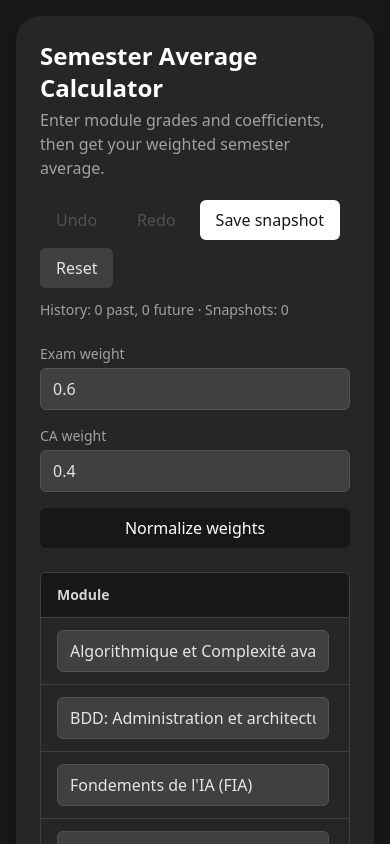
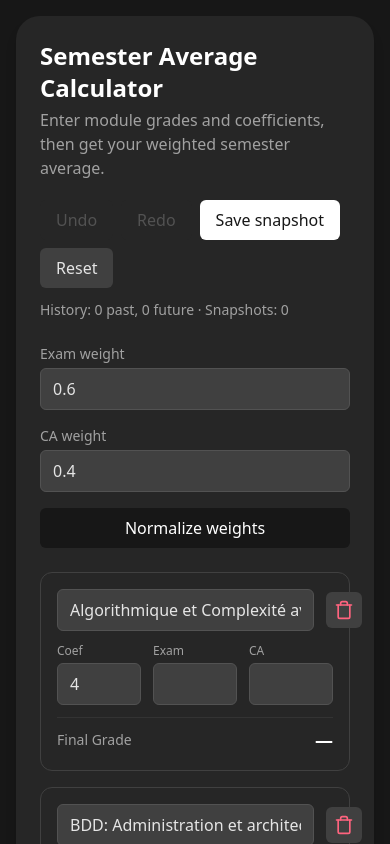
Before and after one commit to djalilmsk/avg-calc, a React (Vite) app: page / in a window 390 px wide. Shown: the top 844 px of the page. Built offline with nearby package versions, Linux system fonts and the light colour scheme.

Commit message:
Add responsive mobile card view for semester average app

```diff
--- a/src/Calculator.jsx
+++ b/src/Calculator.jsx
@@ -392,8 +392,9 @@ export default function SemesterAverageApp() {
               </div>
             )}
 
-            <div className="table-container mt-6 overflow-x-auto rounded-md border border-neutral-700">
-              <table className="min-w-225 w-full border-collapse">
+            {/* Desktop Table View */}
+            <div className="hidden md:block table-container mt-6 overflow-x-auto rounded-md border border-neutral-700">
+              <table className="min-w-[900px] w-full border-collapse">
                 <thead className="bg-neutral-900">
                   <tr>
                     <th className="text-left text-sm font-semibold text-neutral-300 px-4 py-3">Module</th>
@@ -458,6 +459,69 @@ export default function SemesterAverageApp() {
               </table>
             </div>
 
+            {/* Mobile Card View */}
+            <div className="md:hidden mt-6 flex flex-col gap-4">
+              {computed.perRow.map((r, i) => (
+                <div key={i} className="flex flex-col gap-3 rounded-xl bg-neutral-800/50 border border-neutral-700 p-4">
+                  <div className="flex items-center gap-3">
+                    <input
+                      value={r.name}
+                      onChange={(e) => updateRow(i, "name", e.target.value)}
+                      className="flex-1 rounded-md border border-neutral-600 bg-neutral-700 px-3 py-2 text-neutral-200 outline-none focus:border-neutral-500 font-medium"
+                      placeholder="Module name"
+                    />
+                    <button
+                      onClick={() => removeRow(i)}
+                      className="cursor-pointer rounded-md bg-neutral-700 p-2 text-rose-400 hover:bg-neutral-600 flex-shrink-0"
+                      title="Remove module"
+                    >
+                      <svg xmlns="http://www.w3.org/2000/svg" width="20" height="20" viewBox="0 0 24 24" fill="none" stroke="currentColor" strokeWidth="2" strokeLinecap="round" strokeLinejoin="round"><path d="M3 6h18"/><path d="M19 6v14c0 1-1 2-2 2H7c-1 0-2-1-2-2V6"/><path d="M8 6V4c0-1 1-2 2-2h4c1 0 2 1 2 2v2"/></svg>
+                    </button>
+                  </div>
+
+                  <div className="grid grid-cols-3 gap-3">
+                    <div>
+                      <label className="block text-xs text-neutral-400 mb-1">Coef</label>
+                      <input
+                        type="number"
+                        step="1"
+                        value={r.coef}
+                        onChange={(e) => updateRow(i, "coef", e.target.value)}
+                        className="w-full rounded-md border border-neutral-600 bg-neutral-700 px-3 py-2 text-neutral-200 outline-none focus:border-neutral-500"
+                      />
+                    </div>
+                    <div>
+                      <label className="block text-xs text-neutral-400 mb-1">Exam</label>
+                      <input
+                        type="number"
+                        step="0.01"
+                        value={r.exam}
+                        onChange={(e) => updateRow(i, "exam", e.target.value)}
+                        className="w-full rounded-md border border-neutral-600 bg-neutral-700 px-3 py-2 text-neutral-200 outline-none focus:border-neutral-500"
+                      />
+                    </div>
+                    <div>
+                      <label className="block text-xs text-neutral-400 mb-1">CA</label>
+                      <input
+                        type="number"
+                        step="0.01"
+                        value={r.ca}
+                        onChange={(e) => updateRow(i, "ca", e.target.value)}
+                        className="w-full rounded-md border border-neutral-600 bg-neutral-700 px-3 py-2 text-neutral-200 outline-none focus:border-neutral-500"
+                      />
+                    </div>
+                  </div>
+
+                  <div className="flex justify-between items-center pt-2 border-t border-neutral-700/50">
+                    <span className="text-sm text-neutral-400">Final Grade</span>
+                    <span className={`text-lg font-bold ${r.moduleFinal !== "" && r.moduleFinal < 10 ? "text-rose-400" : "text-white"}`}>
+                      {r.moduleFinal === "" ? "—" : r.moduleFinal}
+                    </span>
+                  </div>
+                </div>
+              ))}
+            </div>
+
             <div className="mt-6 flex flex-col sm:flex-row gap-3 sm:items-center sm:justify-between">
               <div className="flex gap-3 flex-wrap">
                 <button
```
